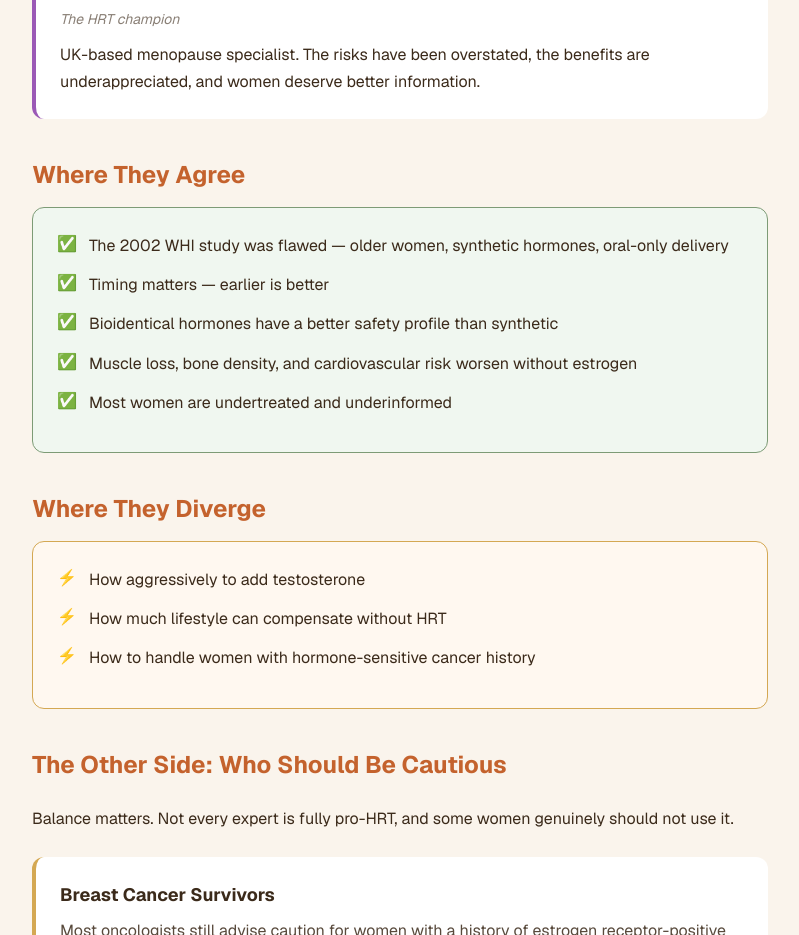
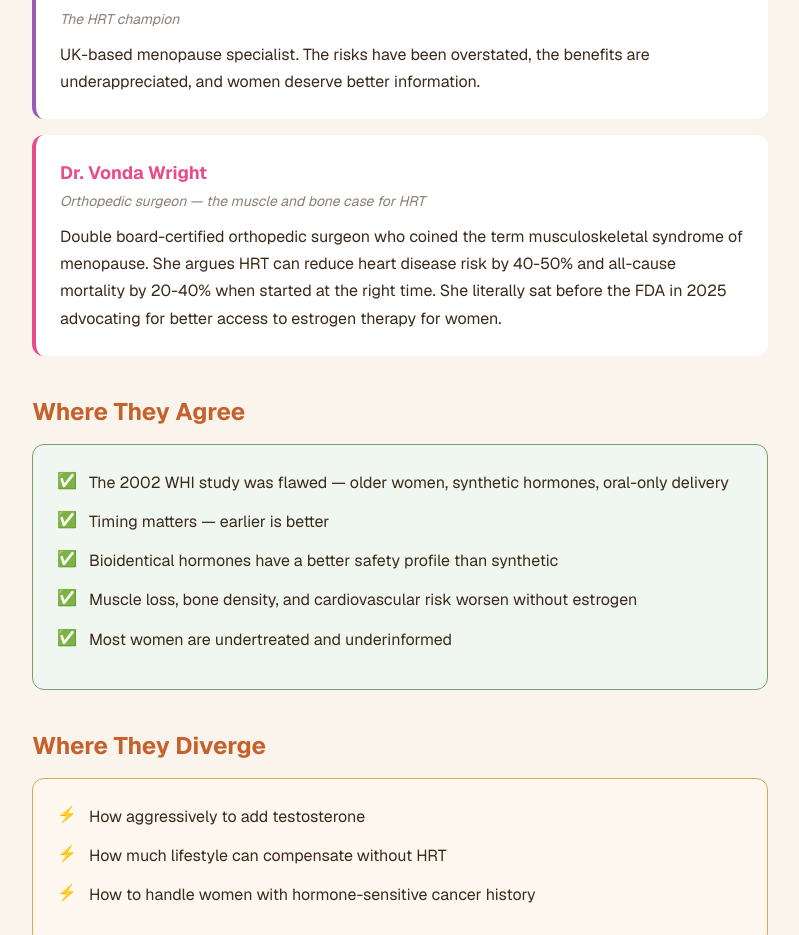
Before and after one commit to siriratkongdee/sanook50, a Next.js app: page /health/hrt in a window 1280 px wide. Shown: the part 1762-2697 px from the top of the page, without its empty margins (240-1039 px from the left). Built offline with nearby package versions, Linux system fonts and the light colour scheme.

Commit message:
Add Dr. Vonda Wright to HRT article

```diff
--- a/app/health/hrt/page.tsx
+++ b/app/health/hrt/page.tsx
@@ -5,6 +5,7 @@ export default function HRTPost() {
     { color: '#D4A853', name: 'Andrew Huberman', role: 'Evidence points to yes, personalize it', text: 'Huberman consistently platforms pro-HRT experts. Work with a menopause-literate doctor, test your hormones early, and do not wait until you are in crisis.' },
     { color: '#C4622D', name: 'Rhonda Patrick', role: 'Lifestyle first, HRT as part of the picture', text: 'Not anti-HRT, but she emphasizes nutrition, inflammation control, and mitochondrial health should run alongside any hormone intervention. Fix the foundation first.' },
     { color: '#9b59b6', name: 'Dr. Louise Newson', role: 'The HRT champion', text: 'UK-based menopause specialist. The risks have been overstated, the benefits are underappreciated, and women deserve better information.' },
+    { color: '#e74c8b', name: 'Dr. Vonda Wright', role: 'Orthopedic surgeon — the muscle and bone case for HRT', text: 'Double board-certified orthopedic surgeon who coined the term musculoskeletal syndrome of menopause. She argues HRT can reduce heart disease risk by 40-50% and all-cause mortality by 20-40% when started at the right time. She literally sat before the FDA in 2025 advocating for better access to estrogen therapy for women.' },
   ];
   const cautious = [
     { name: 'Breast Cancer Survivors', text: 'Most oncologists still advise caution for women with a history of estrogen receptor-positive breast cancer. If you have had breast cancer, this decision needs deep conversation with your oncologist.' },
```
